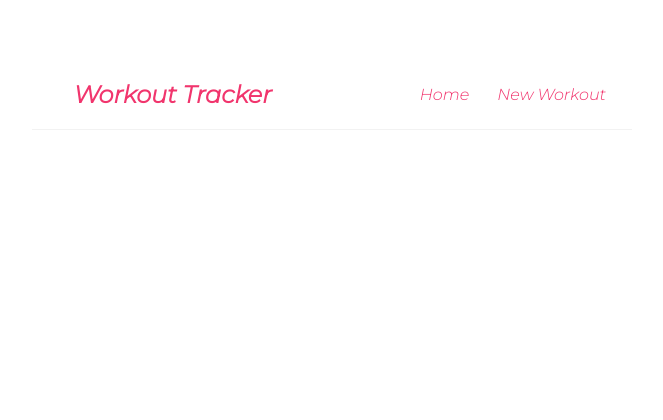
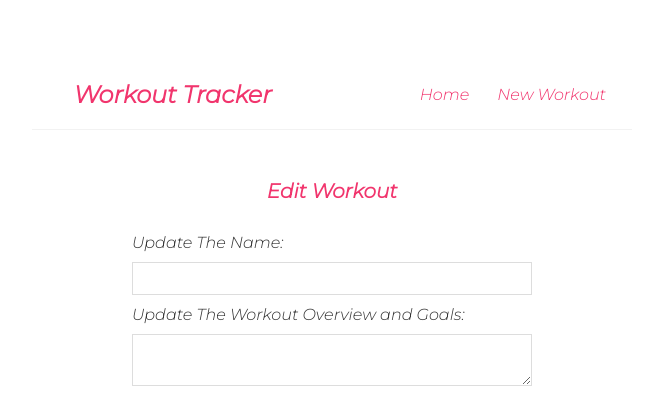
Before and after one commit to lizzieanthony/-phase-3-sinatra-react-project-frontend, a React (Create React App) app: page /workouts/1/edit in a window 1280 px wide. Shown: the top 420 px of the page, without its empty margins (308-971 px from the left). Built offline with nearby package versions, Linux system fonts and the light colour scheme; no server answers.

Commit message:
update forme

```diff
--- a/src/components/EditWorkout.js
+++ b/src/components/EditWorkout.js
@@ -2,7 +2,8 @@ import { useState } from "react";
 
 const EditWorkout = ({workouts, onUpdateWorkout}) => {
     const [workoutName, setWorkoutName] = useState('')
-    const [overview, setOverview] = useState('');
+    const [overview, setOverview] = useState('')
+    const [allWorkoutExercises, setAllWorkoutExercises] = useState([]);
 
     const handleWorkoutSubmit = (e) => {
         e.preventDefault();
@@ -24,7 +25,24 @@ const EditWorkout = ({workouts, onUpdateWorkout}) => {
     };
 
     return (
-        <div>
+        <div className="new">
+            <h2>Edit Workout</h2>
+            <form onSubmit={handleWorkoutSubmit}>
+                <label>Update The Name:</label>
+                <input
+                    type="text"
+                    required
+                    value={workoutName}
+                    onChange={(e) => setWorkoutName(e.target.value)}
+                    />
+                <label>Update The Workout Overview and Goals:</label>
+                    <textarea
+                    required
+                    value={overview}
+                    onChange={(e) => setOverview(e.target.value)}
+                    ></textarea>
+            </form>
+            <h5>{allWorkoutExercises}</h5>
         </div>
     );
 }
```
